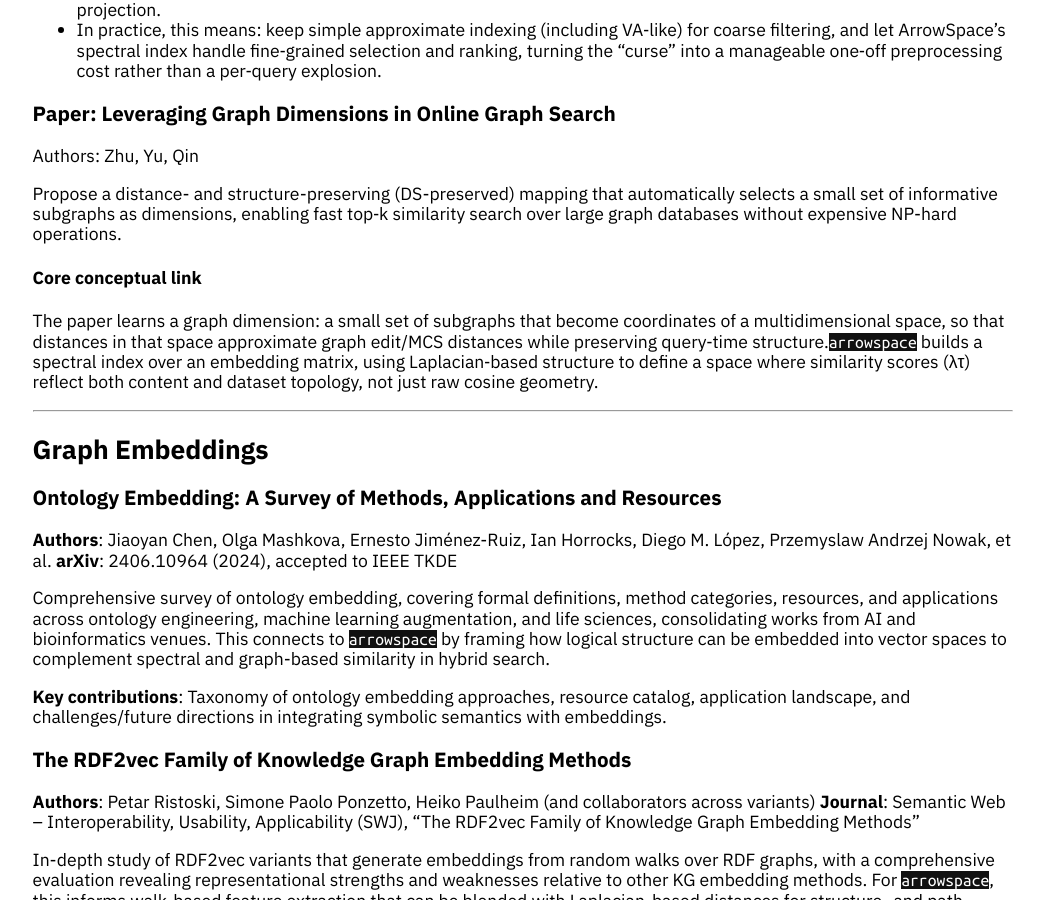
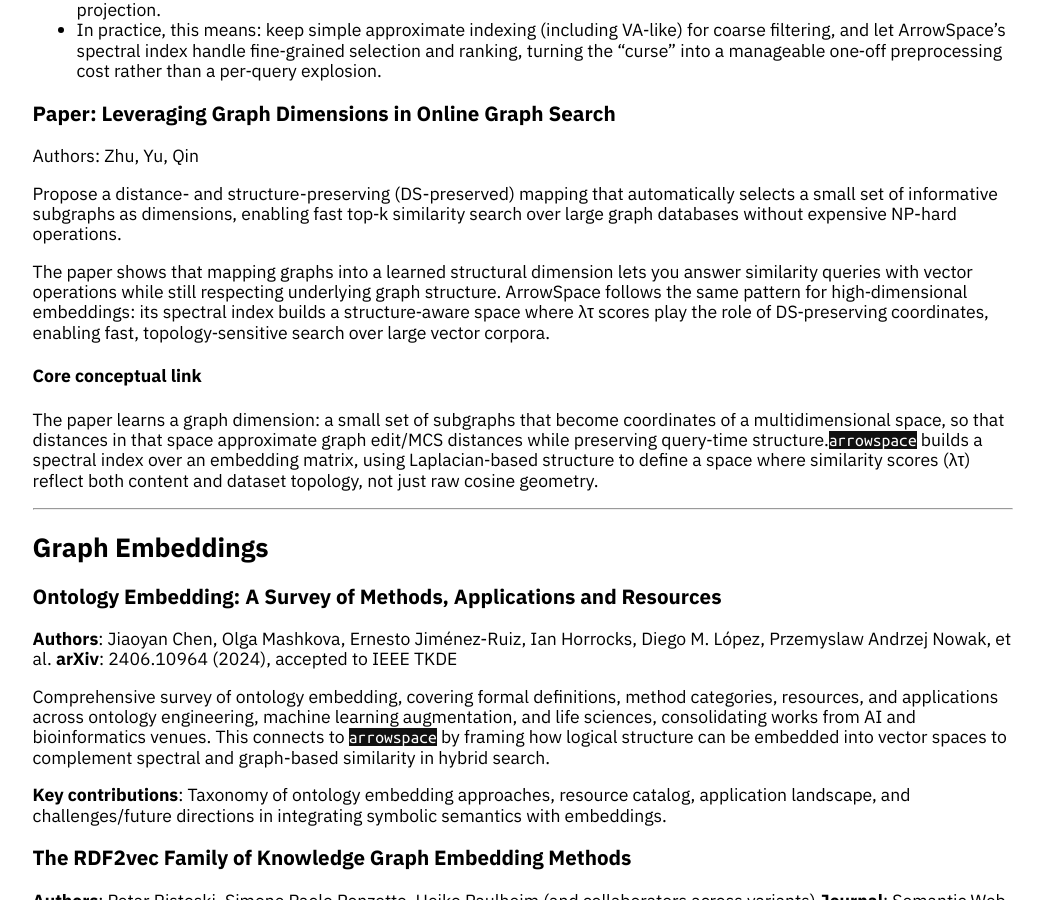
Before and after one commit to Mec-iS/staticwebpage, a Jekyll site: the page built from references.md, in a window 1280 px wide and 900 px high, scrolled down 2343 px. Shown: the whole window, without its empty margins (117-1161 px from the left). Built offline with Jekyll 4.4.1, drawn with Linux system fonts in a browser that asks for light colours; nearby versions of some CDN libraries; formulas are drawn with MathJax 3.

Commit message:
add comment

```diff
--- a/references.md
+++ b/references.md
@@ -59,6 +59,8 @@ Spectral rather than purely geometric structure: `arrowspace` first builds a gra
 Authors:  Zhu, Yu, Qin
 
 Propose a distance- and structure-preserving (DS-preserved) mapping that automatically selects a small set of informative subgraphs as dimensions, enabling fast top‑k similarity search over large graph databases without expensive NP-hard operations.
+
+The paper shows that mapping graphs into a learned structural dimension lets you answer similarity queries with vector operations while still respecting underlying graph structure. ArrowSpace follows the same pattern for high‑dimensional embeddings: its spectral index builds a structure‑aware space where λτ scores play the role of DS‑preserving coordinates, enabling fast, topology‑sensitive search over large vector corpora.
 
 #### Core conceptual link
 The paper learns a graph dimension: a small set of subgraphs that become coordinates of a multidimensional space, so that distances in that space approximate graph edit/MCS distances while preserving query‑time structure.
```
